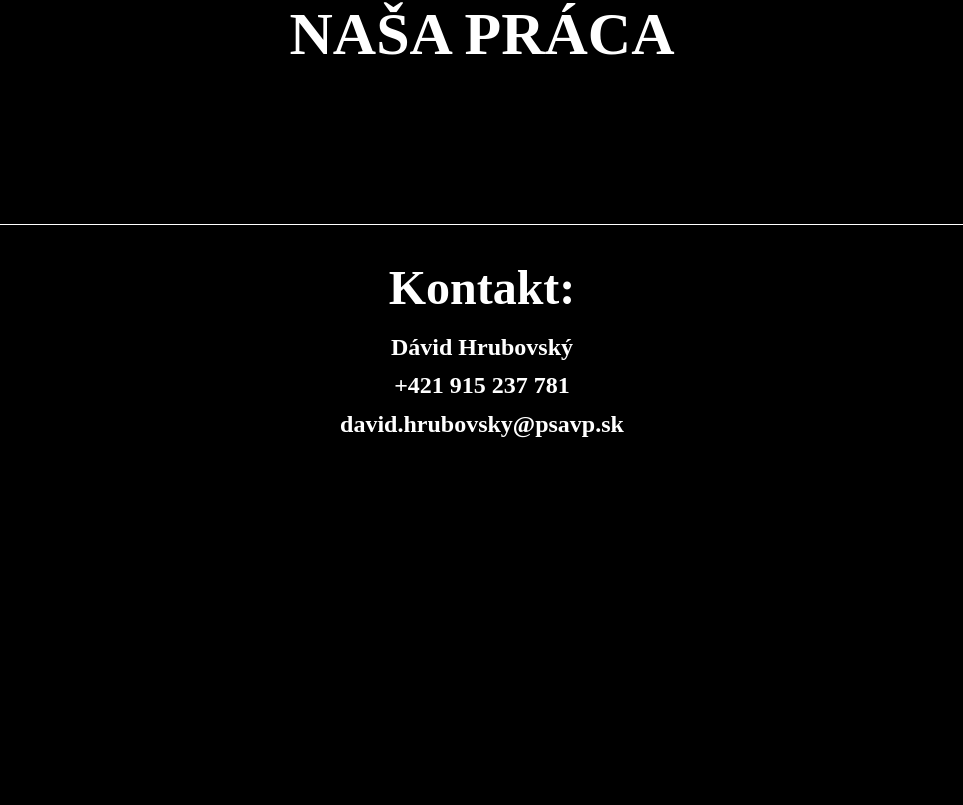
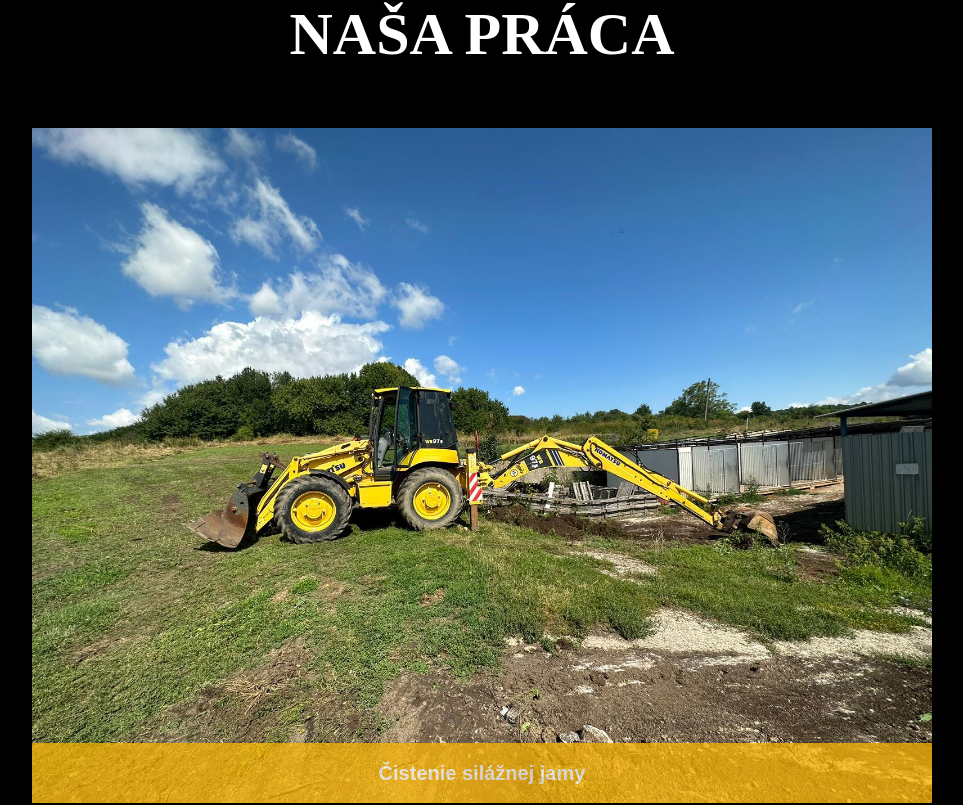
Before and after one commit to romandom/psavp, a Vue app: page / in a window 1280 px wide. Shown: the part 3560-4365 px from the top of the page, without its empty margins (158-1121 px from the left). Built offline with nearby package versions, Linux system fonts and the light colour scheme; a web font is replaced by a local one.

Commit message:
nahodenie naskoci?

```diff
--- a/src/components/PracaComponent.vue
+++ b/src/components/PracaComponent.vue
@@ -4,20 +4,22 @@
             NAŠA PRÁCA</h1>
         <div class="card md:flex md:justify-content-center mx-auto z-10  bg-black">
             <div class="card md:flex md:justify-content-center lg:mx-[10%] xl:mx-0">
-<!--                <Galleria :value="images" :responsiveOptions="responsiveOptions" containerStyle="max-width: 900px"-->
-<!--                          :numVisible="5"-->
-<!--                          :circular="true" :autoPlay="true" :transitionInterval="5000" :showItemNavigatorsOnHover="true"-->
-<!--                          :showItemNavigators="true" :showThumbnails="false">-->
-<!--                    <template #item="slotProps">-->
-<!--                            <img :src="require(slotProps.item)" :alt="slotProps.item.alt"-->
-<!--                                 style="width: 100%; display: block"/>-->
-<!--                    </template>-->
-<!--                    <template #caption="slotProps">-->
-<!--                        <div class="text-xl font-bold text-center">-->
-<!--                            {{ slotProps.item.title }}-->
-<!--                        </div>-->
-<!--                    </template>-->
-<!--                </Galleria>-->
+                <Galleria :value="images" :responsiveOptions="responsiveOptions" containerStyle="max-width: 900px"
+                          :numVisible="5"
+                          :circular="true" :autoPlay="true" :transitionInterval="5000" :showItemNavigatorsOnHover="true"
+                          :showItemNavigators="true" :showThumbnails="false">
+                    <template #item="slotProps">
+                        <div  v-if="slotProps.item.itemImageSrc">
+                            <img :src="slotProps.item.itemImageSrc" :alt="slotProps.item.alt"
+                                 style="width: 100%; display: block"/>
+                        </div>
+                    </template>
+                    <template #caption="slotProps">
+                        <div class="text-xl font-bold text-center">
+                            {{ slotProps.item.title }}
+                        </div>
+                    </template>
+                </Galleria>
             </div>
         </div>
         <div class="w-[100%] h-[1px] bg-white"></div>
@@ -41,26 +43,26 @@ export default {
         return {
             images: [
                 {
-                    itemImageSrc: '@/assets/slider/1.jpg',
-                    thumbnailImageSrc: '@/assets/slider/1.jpg',
+                    itemImageSrc: 'src/assets/slider/1.jpg',
+                    thumbnailImageSrc: 'src/assets/slider/1.jpg',
                     alt: 'Čistenie silážnej jamy',
                     title: 'Čistenie silážnej jamy'
                 },
                 {
-                    itemImageSrc: '@/assets/slider/2.jpg',
-                    thumbnailImageSrc: '@/assets/slider/2.jpg',
+                    itemImageSrc: 'src/assets/slider/2.jpg',
+                    thumbnailImageSrc: 'src/assets/slider/2.jpg',
                     alt: 'Čistenie silážnej jamy',
                     title: 'Čistenie silážnej jamy'
                 },
                 {
-                    itemImageSrc: '@/assets/slider/3.jpg',
-                    thumbnailImageSrc: '@/assets/slider/3.jpg',
+                    itemImageSrc: 'src/assets/slider/3.jpg',
+                    thumbnailImageSrc: 'src/assets/slider/3.jpg',
                     alt: 'Prevoz materiálu a vyrovnávanie pozemku',
                     title: 'Prevoz materiálu a vyrovnávanie pozemku'
                 },
                 {
-                    itemImageSrc: '@/assets/slider/4.jpg',
-                    thumbnailImageSrc: '@/assets/slider/4.jpg',
+                    itemImageSrc: 'src/assets/slider/4.jpg',
+                    thumbnailImageSrc: 'src/assets/slider/4.jpg',
                     alt: 'Prevoz materiálu a vyrovnávanie pozemku',
                     title: 'Prevoz materiálu a vyrovnávanie pozemku'
                 },
```
